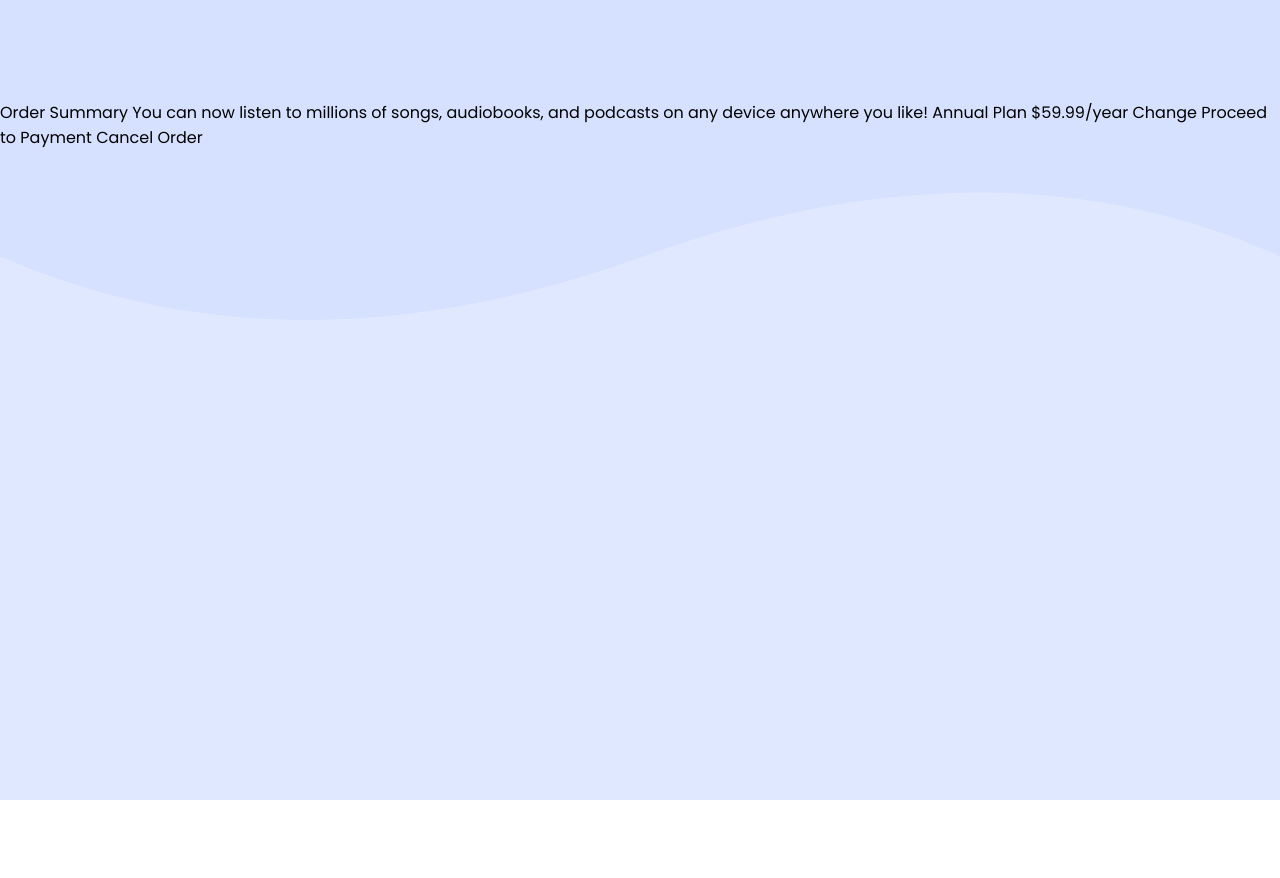
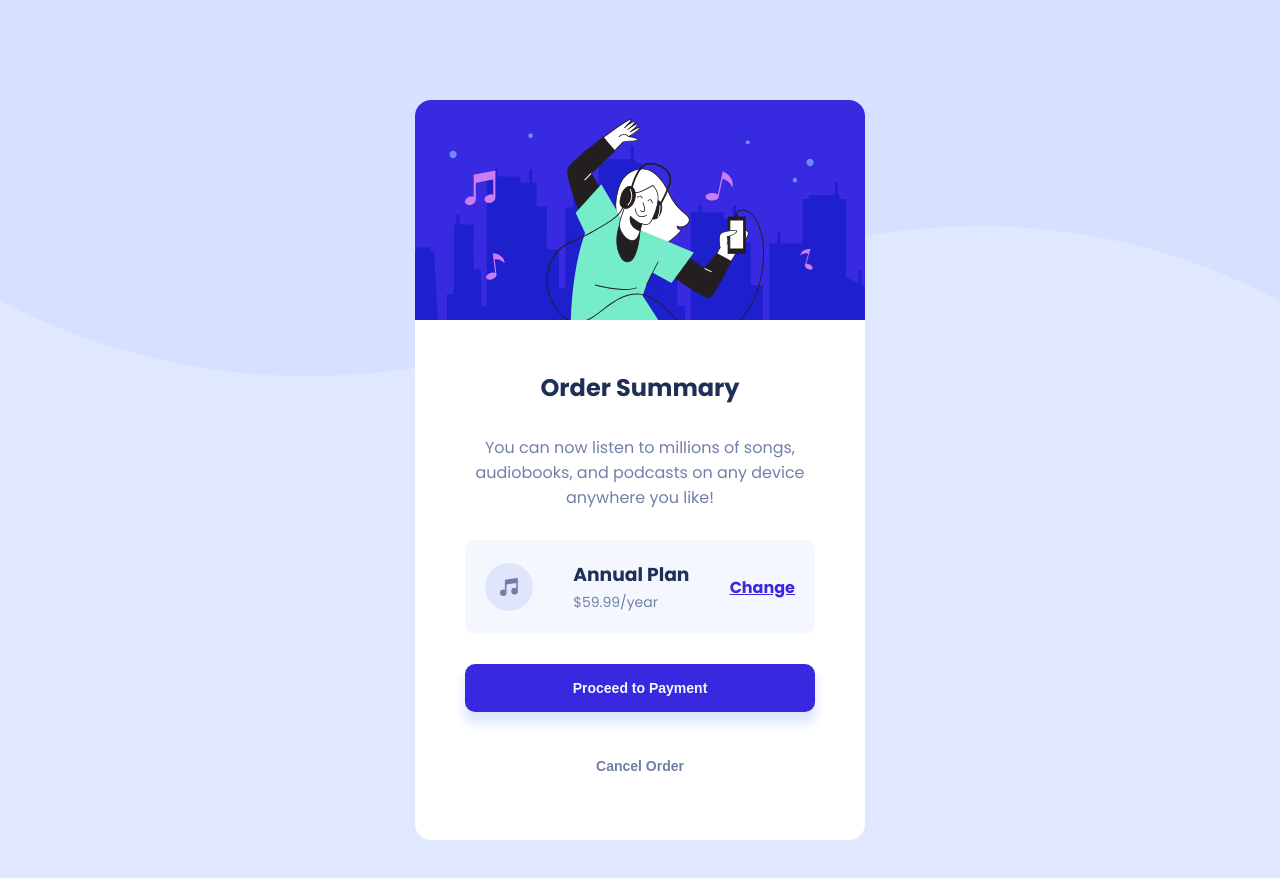
Before and after one commit to leoscabyx/order-summary-component, a plain HTML site: page index.html in a window 1280 px wide. Before the commit the page ends 800 px from the top, so only its background shows below. Drawn offline with Linux system fonts and the light colour scheme.

Commit message:
Estructura HTML y Estilos CSS para el challenge

```diff
--- a/css/estilos.css
+++ b/css/estilos.css
@@ -14,6 +14,7 @@
 
 body {
     font-family: 'Poppins', sans-serif;
+    color: var(--color-neutral-2);
 }
 
 section {
@@ -21,6 +22,134 @@ section {
     background-image: url('../images/pattern-background-desktop.svg');
     background-repeat: no-repeat;
     background-size: 100% 40%;
-    height: 100vh;
+    min-height: 100vh;
     padding: 6.25rem 0;
 }
+
+section > div {
+    max-width: 450px;
+    height: 100%;
+    margin: 0 auto;
+}
+
+.card {
+    height: 100%;
+    background-color: #FFFFFF;
+    overflow: hidden;
+    border-radius: 16px;
+}
+
+.card__container-hero {
+    width: 100%;
+    height: 220px;
+}
+
+.card__img-hero {
+    width: 100%;
+    height: 100%;
+    display: block;
+}
+
+.card__body {
+    padding: 50px;
+}
+
+.card__title {
+    text-align: center;
+    color: var(--color-neutral-3);
+    margin-bottom: 30px;
+}
+
+.card__paragraph {
+    text-align: center;
+    margin-bottom: 30px;
+}
+
+.card__button-primary, .card__button-secondary {
+    outline: none;
+    border: none;
+    padding: 1rem 0;
+    display: block;
+    width: 100%;
+    border-radius: 10px;
+    font-size: 14px;
+    font-weight: 700;
+    cursor: pointer;
+}
+
+.card__button-primary {
+    background-color: var(--color-primary-2);
+    color: var(--color-neutral-1);
+    box-shadow: 0 10px 10px 2px var(--color-primary-1);
+    margin-bottom: 30px;
+}
+
+.card__button-primary:hover {
+    background-color: #766CF1;
+}
+
+.card__button-secondary {
+    background-color: transparent;
+    color: var(--color-neutral-2);
+}
+
+.card__button-secondary:hover {
+    color: var(--color-neutral-3);
+}
+
+.flex {
+    display: flex;
+    justify-content: space-between;
+    align-items: center;
+    gap: 20px;
+    padding: 20px;
+    border-radius: 10px;
+    margin-bottom: 30px;
+    background-color: var(--color-neutral-1);
+}
+
+.flex .type {
+    color: var(--color-neutral-3);
+}
+
+.flex .price {
+    font-size: 14px;
+}
+
+.flex .change {
+    color: var(--color-primary-2);
+    text-decoration: underline;
+    font-weight: 700;
+    cursor: pointer;
+}
+
+.flex .change:hover {
+    color: #766CF1;
+}
+
+@media (max-width: 375px) {
+    section {
+        padding-left: 20px;
+        padding-right: 20px;
+    }
+
+    .card__container-hero {
+        height: 160px;
+    }
+
+    .card__body {
+        padding: 20px;
+    }
+
+    .card__title , .card__paragraph, .flex, .card__button-primary {
+        margin-bottom: 20px;
+    }
+
+    .flex .type, .flex .change {
+        font-size: 14px;
+    }
+
+    .flex .price {
+        font-size: 12px;
+    }
+}
--- a/index.html
+++ b/index.html
@@ -18,18 +18,32 @@
 
   <main>
     <section>
-      Order Summary
+      <div>
+        <article class="card">
+          <figure class="card__container-hero">
+            <img class="card__img-hero" src="images/illustration-hero.svg" alt="Ilustracion Hero">
+          </figure>
+          <div class="card__body">
 
-      You can now listen to millions of songs, audiobooks, and podcasts on any
-      device anywhere you like!
+            <h2 class="card__title">Order Summary</h2>
 
-      Annual Plan
-      $59.99/year
+            <p class="card__paragraph">You can now listen to millions of songs, audiobooks, and podcasts on any device anywhere you like!</p>
 
-      Change
+            <div class="flex">
+              <img src="images/icon-music.svg" alt="Icon Music">
+              <div>
+                <h3 class="type">Annual Plan</h3>
+                <span class="price">$59.99/year</span>
+              </div>
+              <span class="change">Change</span>
+            </div>
 
-      Proceed to Payment
-      Cancel Order
+            <button class="card__button-primary">Proceed to Payment</button>
+            <button class="card__button-secondary">Cancel Order</button>
+
+          </div>
+        </article>
+      </div>
     </section>
   </main>
 
```
